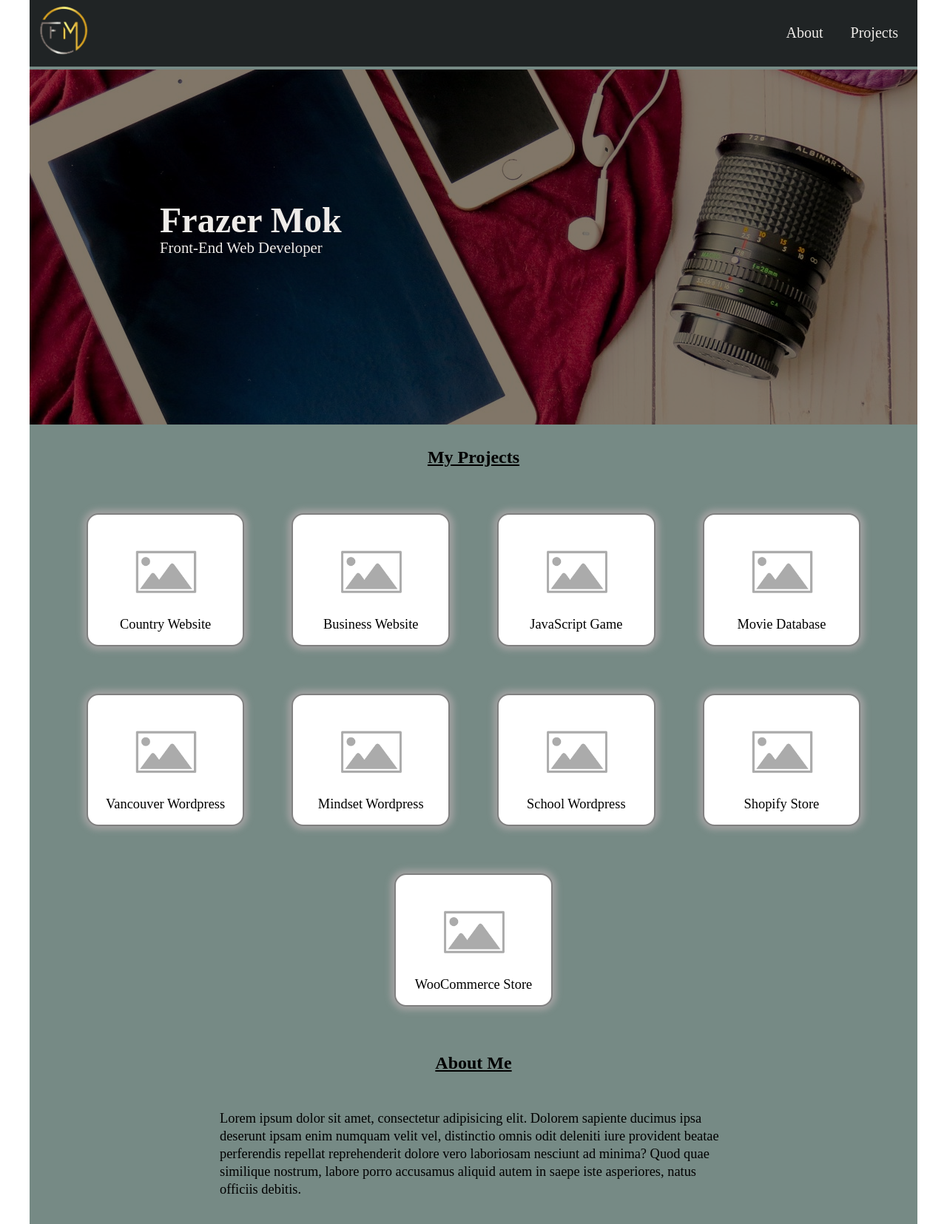
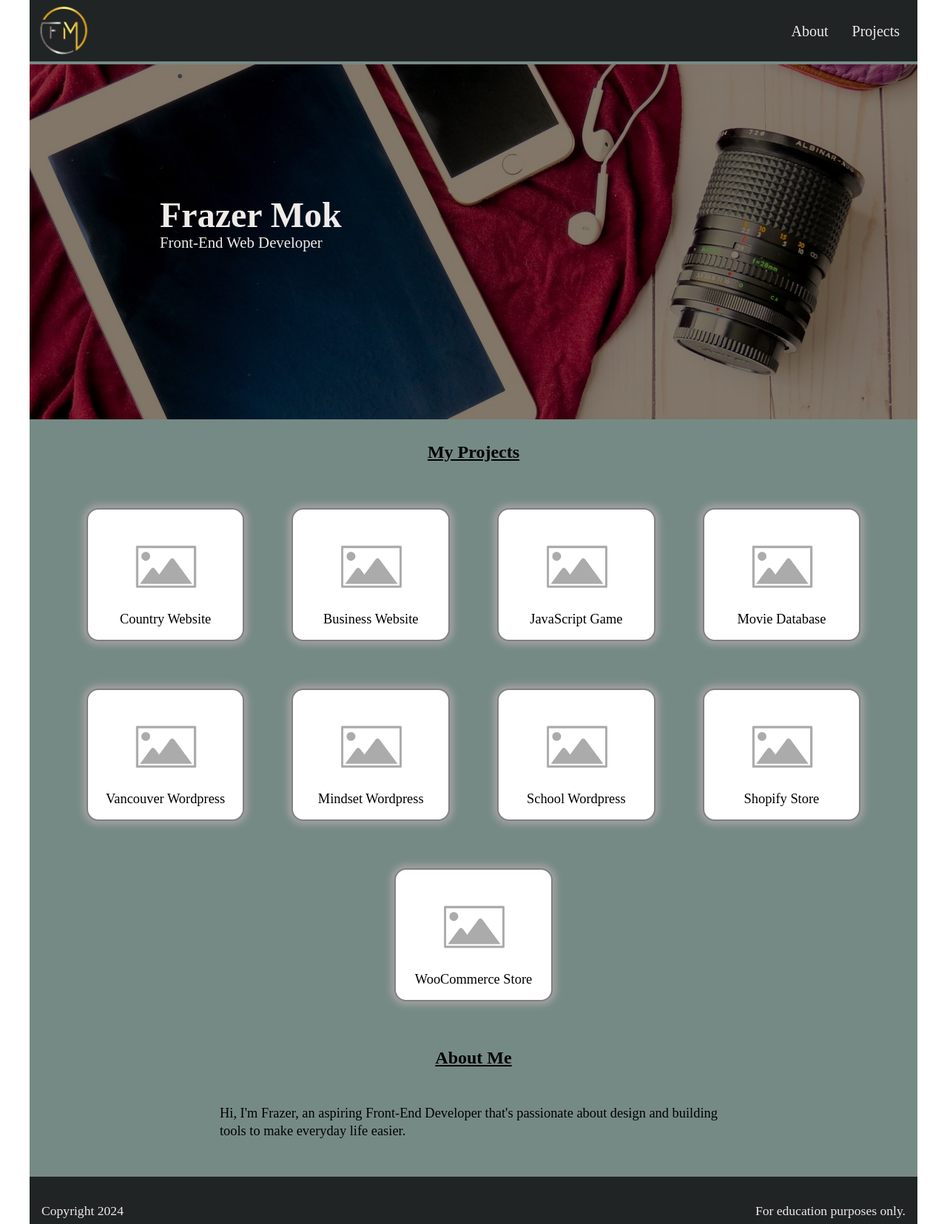
Before and after one commit to fgerrymok/landing_page, a plain HTML site: page index.html in a window 1280 px wide. Shown: the top 1655 px of the page at 74% size. Drawn offline with Linux system fonts and the light colour scheme.

Commit message:
Removed div from logo, adjusted centering on headings

```diff
--- a/css/style.css
+++ b/css/style.css
@@ -11,7 +11,7 @@ main{
 }
 
 h2{
-    margin: 2rem 1.15rem;
+    margin: 2rem 0;
     text-align: center;
     width: 100%;
     text-decoration: underline;
@@ -25,7 +25,7 @@ header{
     background-color: #202425;
 }
 
-header div{
+header a{
     display: flex;
     align-items: center;
 }
@@ -39,10 +39,9 @@ nav {
 }
 
 nav ul{
-    padding: 10px;
-    margin: 0px;
+    padding: 0.5rem;
+    margin: 0rem;
     list-style-type: none;
-    gap: 5px;
 }
 
 nav ul li{
--- a/index.html
+++ b/index.html
@@ -10,11 +10,9 @@
   <body>
     <div id="wrapper">
       <header>
-        <div>
-          <a href="index.html"
-            ><img src="media/logo_placeholder.png" alt="Portfolio Logo"
-          /></a>
-        </div>
+        <a href="index.html"
+          ><img src="media/logo_placeholder.png" alt="Portfolio Logo"
+        /></a>
         <nav>
           <ul>
             <li><a href="#about-me">About</a></li>
@@ -79,12 +77,8 @@
         <section class="about-me" id="about-me">
           <h2>About Me</h2>
           <p>
-            Lorem ipsum dolor sit amet, consectetur adipisicing elit. Dolorem
-            sapiente ducimus ipsa deserunt ipsam enim numquam velit vel,
-            distinctio omnis odit deleniti iure provident beatae perferendis
-            repellat reprehenderit dolore vero laboriosam nesciunt ad minima?
-            Quod quae similique nostrum, labore porro accusamus aliquid autem in
-            saepe iste asperiores, natus officiis debitis.
+            Hi, I'm Frazer, an aspiring Front-End Developer that's passionate
+            about design and building tools to make everyday life easier.
           </p>
         </section>
       </main>
```
